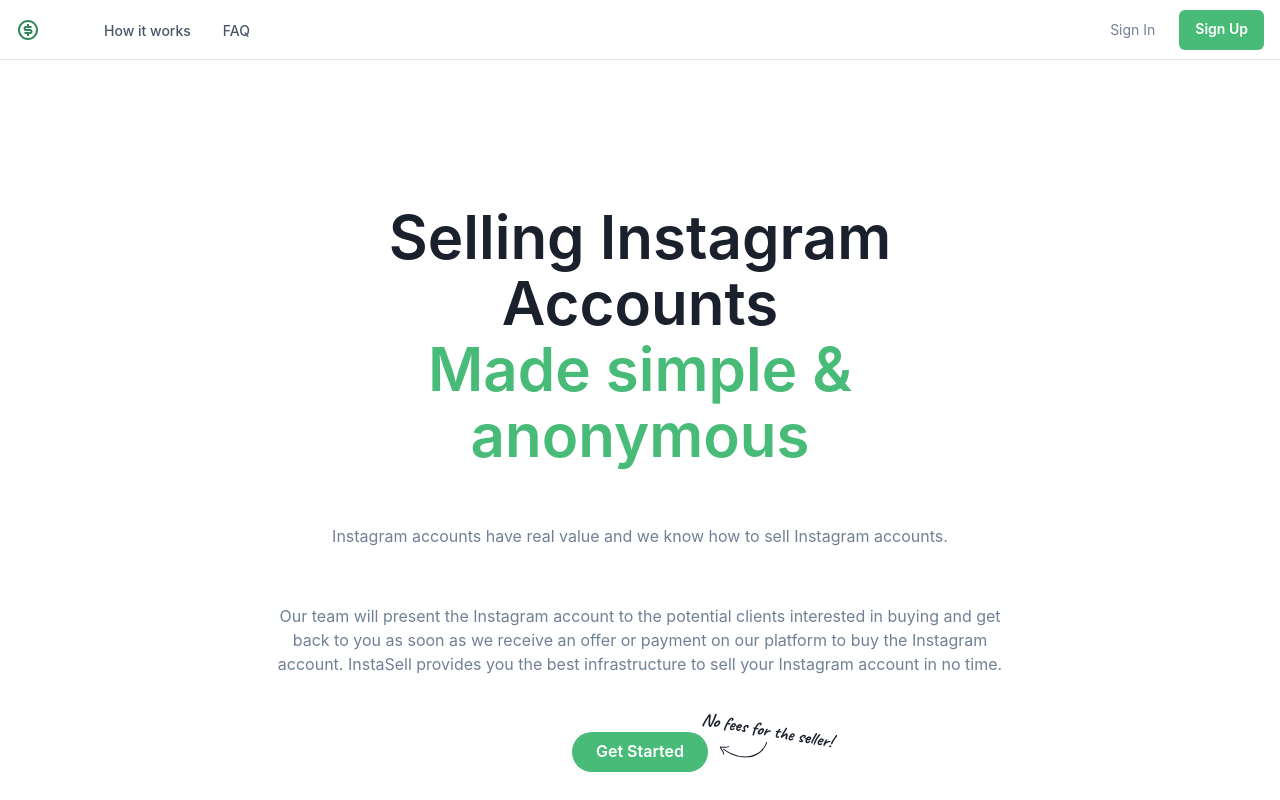
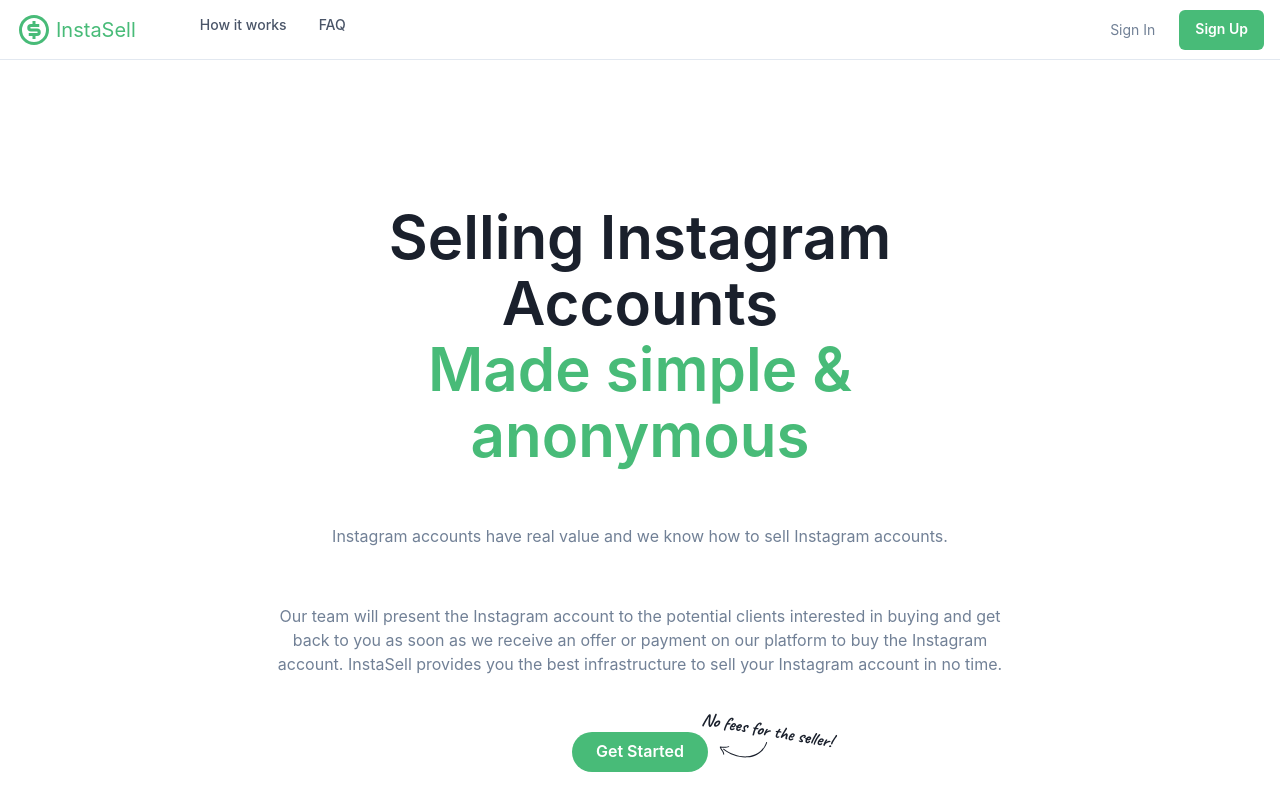
Before and after one commit to letanure/insta-sell, a Next.js app: page / in a window 1280 px wide. Shown: the top 800 px of the page. Built offline with nearby package versions, Linux system fonts and the light colour scheme.

Commit message:
add logo

```diff
--- a/components/Header.jsx
+++ b/components/Header.jsx
@@ -9,8 +9,6 @@
   Icon,
   Link,
   Popover,
-  PopoverTrigger,
-  PopoverContent,
   Container,
   useColorModeValue,
   useBreakpointValue,
@@ -22,7 +20,7 @@
   ChevronDownIcon,
   ChevronRightIcon,
 } from "@chakra-ui/icons";
-import { RiMoneyDollarCircleLine } from "react-icons/ri";
+import Logo from "./Logo";
 
 export default function WithSubnavigation() {
   const { isOpen, onToggle } = useDisclosure();
@@ -62,7 +60,7 @@
               color={useColorModeValue("green.600", "white")}
             >
               {" "}
-              <RiMoneyDollarCircleLine size={24} />
+              <Logo />
               {/* <Flex flex={{ base: 1 }} justify={{ base: "center", md: "start" }}>
               <Text color={"green.600"} ml={2}>
                 <RiMoneyDollarCircleLine size={24} />
```
